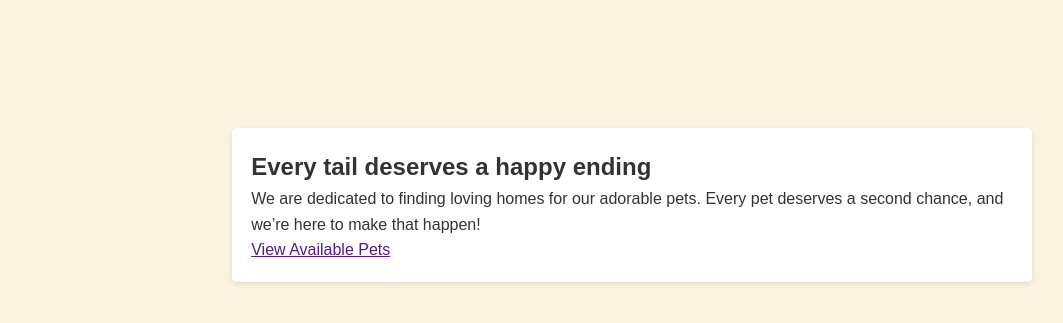
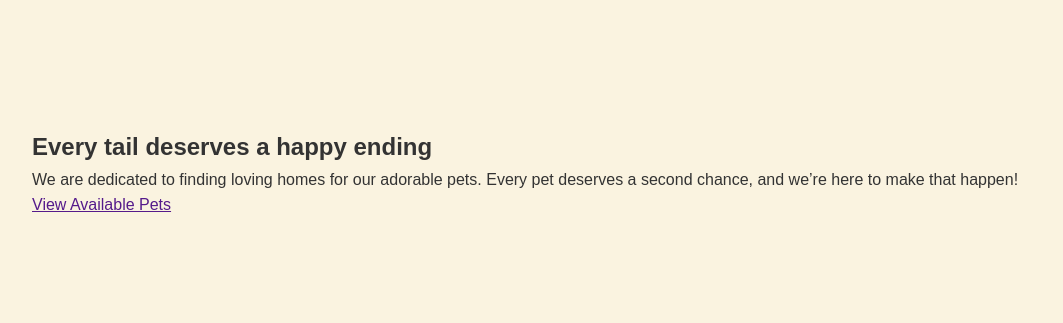
Before and after one commit to PhonsekalLaure/AD-Task-1, a PHP site: page / in a window 1280 px wide. Shown: the part 202-525 px from the top of the page, without its empty margins (8-1071 px from the left). Run offline with PHP 8.4, Linux system fonts and the light colour scheme.

Commit message:
refactor (pets page): adjust max-width and remove unnecessary styles for improved layout

```diff
--- a/assets/css/styles.css
+++ b/assets/css/styles.css
@@ -43,12 +43,8 @@ nav ul li a:hover {
 }
 
 main {
-    padding: 1.2rem;
-    max-width: 800px;
+    max-width: 1200px;
     margin: 8rem auto;
-    background: #fff;
-    border-radius: 5px;
-    box-shadow: 0 2px 5px rgba(0, 0, 0, 0.1);
 }
 
 h1, h2 {
```
